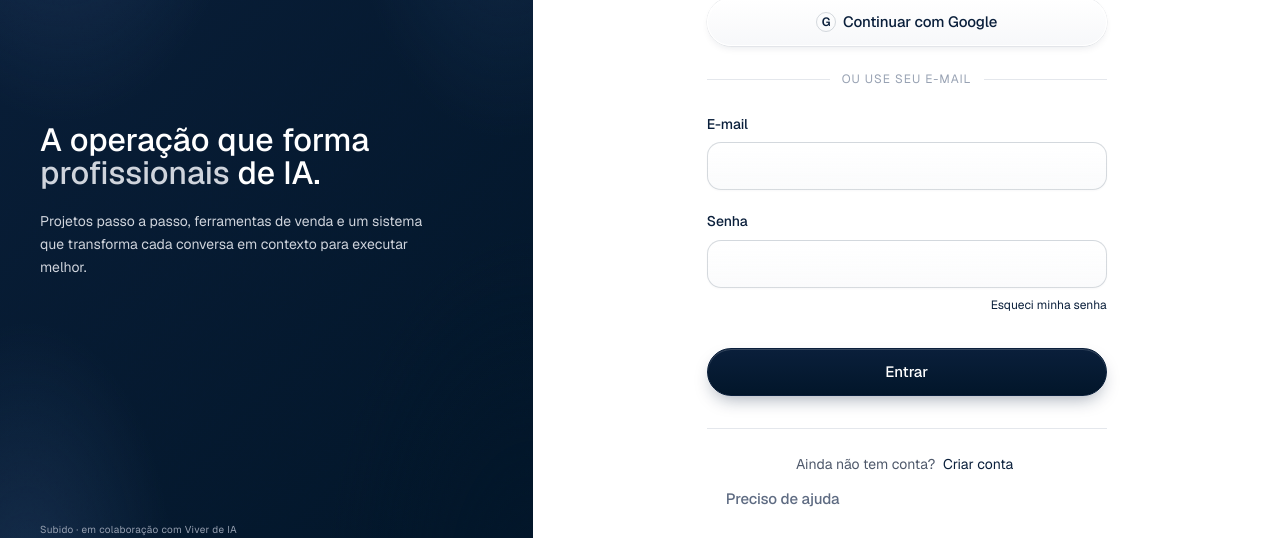
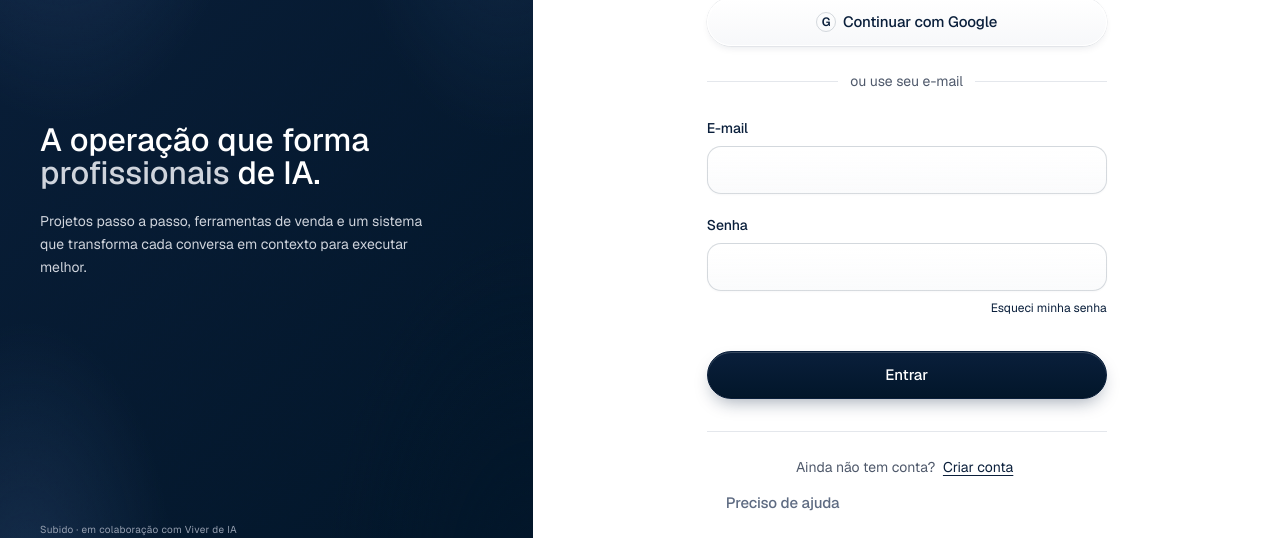
Before and after one commit to Dev-viverdeia/projeto-subido, a Next.js app: page /entrar in a window 1280 px wide. Shown: the part 214-752 px from the top of the page. Built offline with nearby package versions, Linux system fonts and the light colour scheme; no server answers.

Commit message:
fix: corrigir contraste e identificação de links na entrada

```diff
--- a/src/components/auth/MolduraAuth.tsx
+++ b/src/components/auth/MolduraAuth.tsx
@@ -32,7 +32,7 @@ export function MolduraAuth({ children }: { children: ReactNode }) {
           href="/"
           prefetch={false}
           className={styles.marca}
-          aria-label="Voltar para a página inicial"
+          aria-label="Subido — voltar para a página inicial"
         >
           {/* 16 e não 18: o wordmark tem proporção ~12:1, então cada px de altura
               custa 12 de largura. A 18 o lockup ocupava 82% da tela em 375px e a
--- a/src/components/auth/formulario.module.css
+++ b/src/components/auth/formulario.module.css
@@ -44,10 +44,8 @@
   align-items: center;
   gap: var(--via-space-3);
   margin-block: var(--via-space-6);
-  color: var(--via-text-faint);
-  font-size: var(--via-fs-xs);
-  text-transform: uppercase;
-  letter-spacing: var(--via-ls-wide);
+  color: var(--via-text-muted);
+  font-size: var(--app-fs-support);
 }
 
 .marcaGoogle {
@@ -171,7 +169,8 @@
 .alternativa a {
   padding: var(--via-space-3) var(--via-space-1);
   color: var(--via-accent-ink);
-  text-decoration: none;
+  text-decoration: underline;
+  text-underline-offset: 3px;
 }
 
 .alternativa a:hover {
@@ -182,11 +181,13 @@
   margin: var(--via-space-5) 0 0;
   font-size: var(--via-fs-xs);
   line-height: var(--via-lh-normal);
-  color: var(--via-text-faint);
+  color: var(--via-text-muted);
 }
 
 .legal a {
   color: var(--via-accent-ink);
+  text-decoration: underline;
+  text-underline-offset: 3px;
 }
 
 @media (max-width: 520px) {
```
Also changed, not shown: 1 other file (tests, documents, lock files or other folders).
